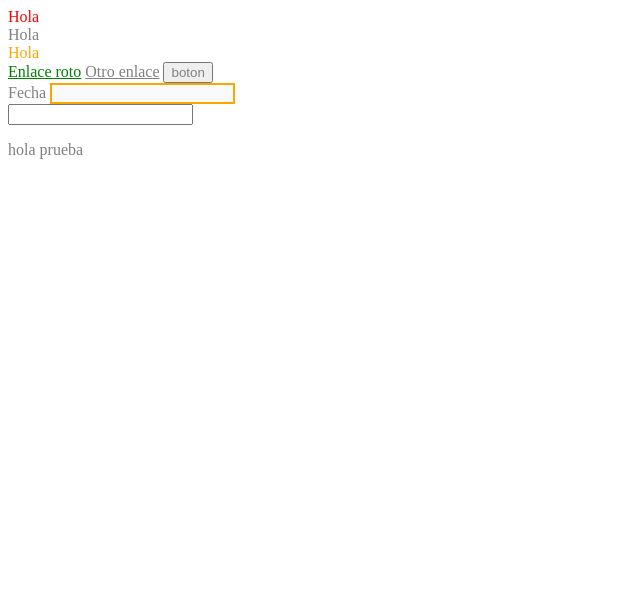
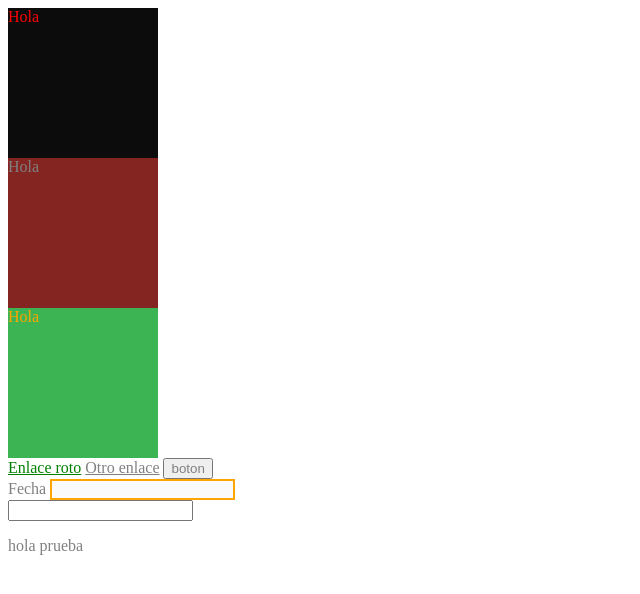
Before and after one commit to MarlonTMF/TecWeb_CSS_1, a plain HTML site: page index.html in a window 1280 px wide. Shown: the whole page, without its empty margins (0-640 px from the left). Drawn offline with Linux system fonts and the light colour scheme.

Commit message:
Estilo_Cajas

```diff
--- a/CSS/estilos.css
+++ b/CSS/estilos.css
@@ -41,8 +41,20 @@ div{
 
 .caja1 {
     color: red;
+    width: 150px;
+    height: 150px;
+    background-color: rgb(12,12,12);
 }
-
+.caja2{
+    width: 150px;
+    height: 150px;
+    background-color: #842522;
+}
+.caja3{
+    width: 150px;
+    height: 150px;
+    background-color: hsl(132, 50%, 47%);
+}
 #foo{
     color: orange;
 }
```
